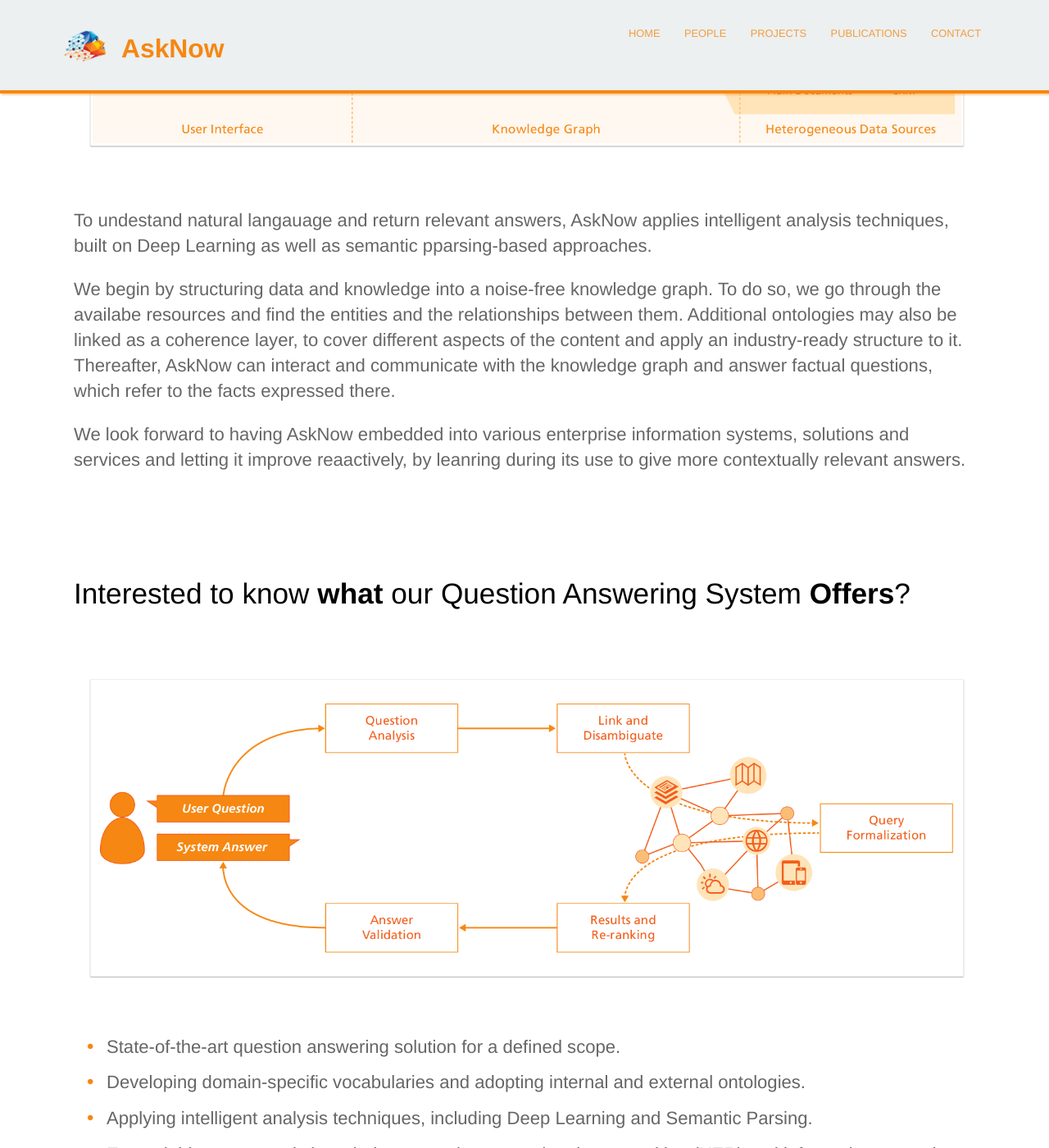
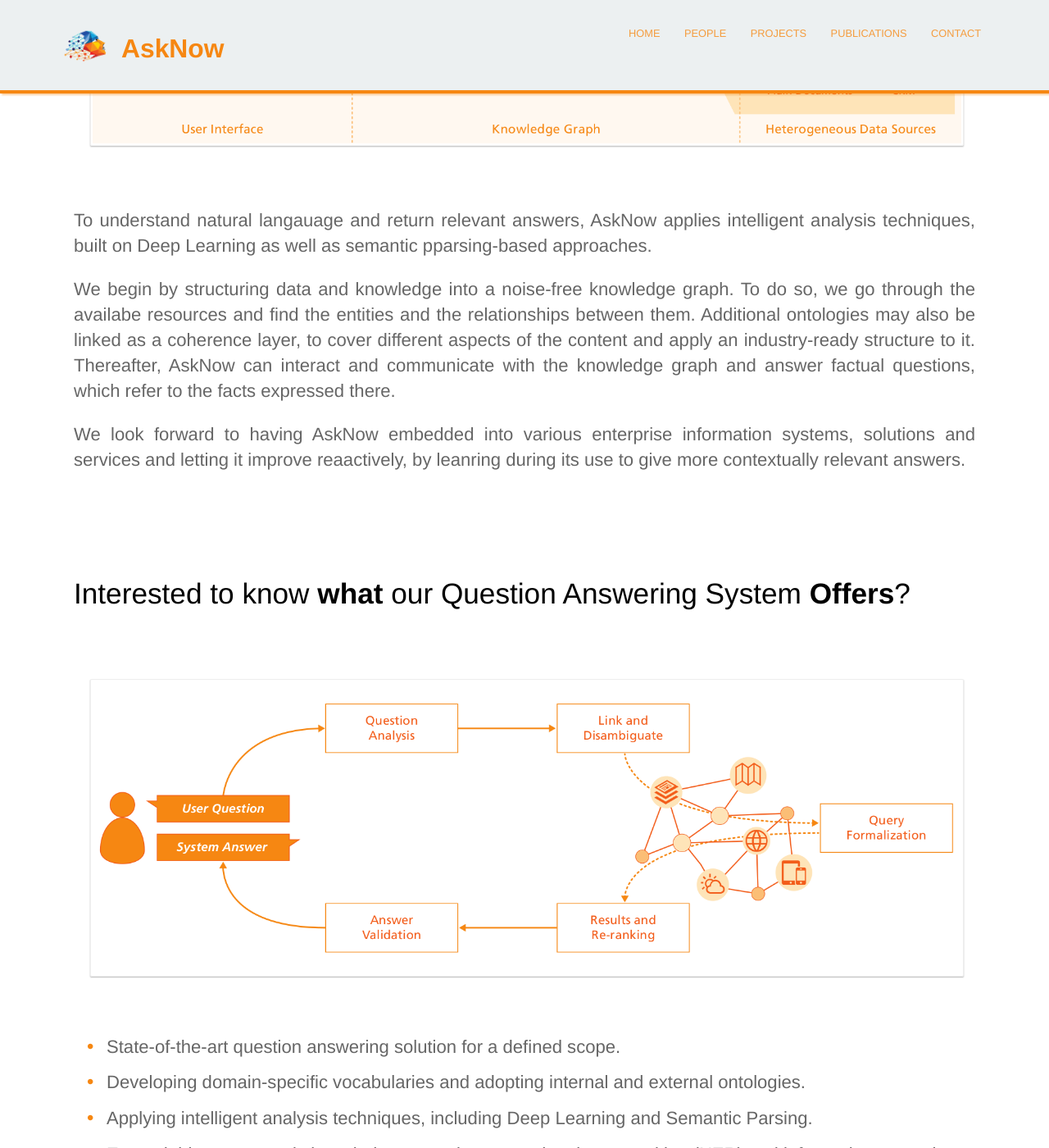
Before and after one commit to AskNowQA/AskNow-Website, a Jekyll site: the page built from index.md, in a window 1280 px wide and 1400 px high, scrolled down 1240 px. Shown: the whole window at 82% size. Built offline with Jekyll 4.4.1, drawn with Linux system fonts in a browser that asks for light colours.

Commit message:
projects corrected data + template

```diff
--- a/_layouts/contact.html
+++ b/_layouts/contact.html
@@ -25,7 +27,8 @@
 		<div class="container">
 			<h2>Contact Us</h2>
       <div class="address">
-    		<p class="subtext orange"><strong><a href="http://www.iais.fraunhofer.de/en/AskNow" target="_blank" >Fraunhofer Institute for Intelligent Analysis and Information Systems IAIS</a></strong></p>
+    		<p class="subtext orange"><strong>{{page.contactHeadingOne}}</strong></p>
+				<p class="linkMain"><a href="{{page.linkHeadingOne}}" target="_blank" >{{page.linkHeadingOne}}</a></p>
         <p class="addressLine">{{page.addLineOne}}, {{page.addLineTwo}}, {{page.country}}</p>
         <br/><br/><br/>
         <ul class="staff">
--- a/_layouts/home.html
+++ b/_layouts/home.html
@@ -24,9 +24,9 @@
 					<img src="{{ site.baseurl }}/assets/conceptBanner.png" alt="Screenshot" class="screenshot editable" />
 				</div>
 				<br/><br/><br/>
-				<p>To undestand natural langauage and return relevant answers, AskNow applies intelligent analysis techniques, built on Deep Learning as well as semantic pparsing-based approaches.</p>
-				<p>We begin by structuring data and knowledge into a noise-free knowledge graph. To do so, we go through the availabe resources and find the entities and the relationships between them. Additional ontologies may also be linked as a coherence layer, to cover different aspects of the content and apply an industry-ready structure to it. Thereafter, AskNow can interact and communicate with the knowledge graph and answer factual questions, which refer to the facts expressed there.</p>
-				<p>We look forward to having AskNow embedded into various enterprise information systems, solutions and services and letting it improve reaactively, by leanring during its use to give more contextually relevant answers.</p>
+				<p class="explainConcept">To understand natural langauage and return relevant answers, AskNow applies intelligent analysis techniques, built on Deep Learning as well as semantic pparsing-based approaches.</p>
+				<p class="explainConcept">We begin by structuring data and knowledge into a noise-free knowledge graph. To do so, we go through the availabe resources and find the entities and the relationships between them. Additional ontologies may also be linked as a coherence layer, to cover different aspects of the content and apply an industry-ready structure to it. Thereafter, AskNow can interact and communicate with the knowledge graph and answer factual questions, which refer to the facts expressed there.</p>
+				<p class="explainConcept">We look forward to having AskNow embedded into various enterprise information systems, solutions and services and letting it improve reaactively, by leanring during its use to give more contextually relevant answers.</p>
 			</div>
 		</div>
 		<br/><br/><br/><br/><br/><br/>
--- a/_layouts/projects.html
+++ b/_layouts/projects.html
@@ -10,7 +10,7 @@
 			<p class="subtext">We have been working on different academic and industrial projects</p>
 			<!--QUERY TO GET ALL THE PROJECTS  -->
 			{% capture query %} SELECT ?Project ?title ?abstract ?homepage ?twitter ?source ?logo WHERE{ ?Project a foaf:Project . ?Project rdfs:label ?title . ?Project dct:abstract ?abstract . ?Project foaf:logo ?logo .
-		      ?Project sda:twitter ?twitter . ?Project sda:homepage ?homepage . ?Project sda:source ?source . } {% endcapture %} {% assign SDAProjects = page.rdf | sparql_query: query %}
+		      optional { ?Project sda:twitter ?twitter }. optional { ?Project foaf:homepage ?homepage }. optional { ?Project sda:source ?source  }.  } {% endcapture %} {% assign SDAProjects = page.rdf | sparql_query: query %}
       <!--QUERY TO GET PROJECTS ASSOCIATED WITH ASKNOW-->
 			{% capture query %} SELECT ?Project ?title ?group ?groupName WHERE{ ?Project a foaf:Project . ?Project rdfs:label ?title . ?Project sda:group ?group . ?group rdfs:label ?groupName .
 			} {% endcapture %} {% assign projectsWithGroups = page.rdf | sparql_query: query %}
--- a/_sass/contact.scss
+++ b/_sass/contact.scss
@@ -39,8 +39,13 @@
 	.addressLine {
 		text-align: center;
 		font-size: 1.0em;
-		margin: 4px;
 	}
+}
+
+.linkMain {
+	text-align: center;
+	font-size: 1.0em;
+	margin: 4px;
 }
 
 .contactPCard {
--- a/_sass/landing-page.scss
+++ b/_sass/landing-page.scss
@@ -137,3 +137,8 @@
 		margin-bottom: 12px;
 	}
 }
+
+.explainConcept {
+	text-align: justify;
+	text-justify: inter-character;
+}
```
Also changed, not shown: other parts of _layouts/contact.html (+2 -0 lines), _includes/project-card.html (+9 -2 lines), 1 other file.
